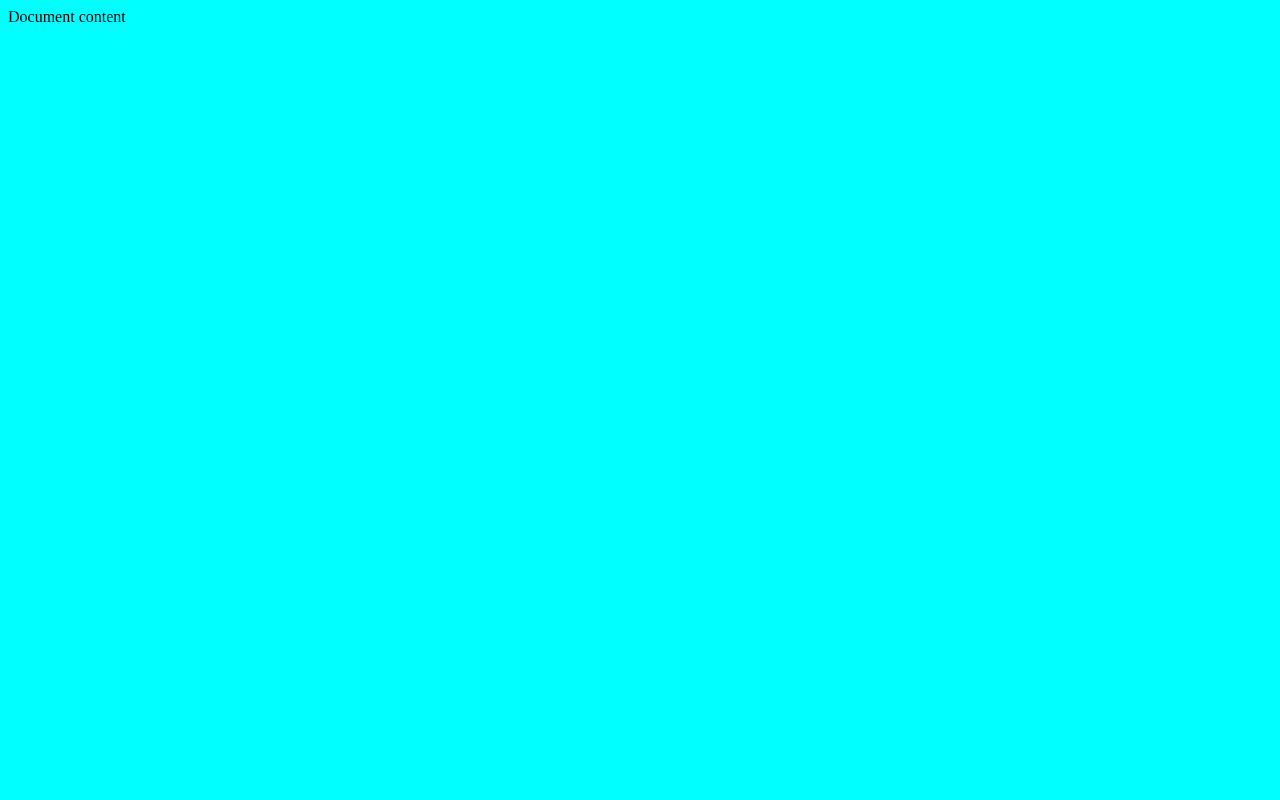
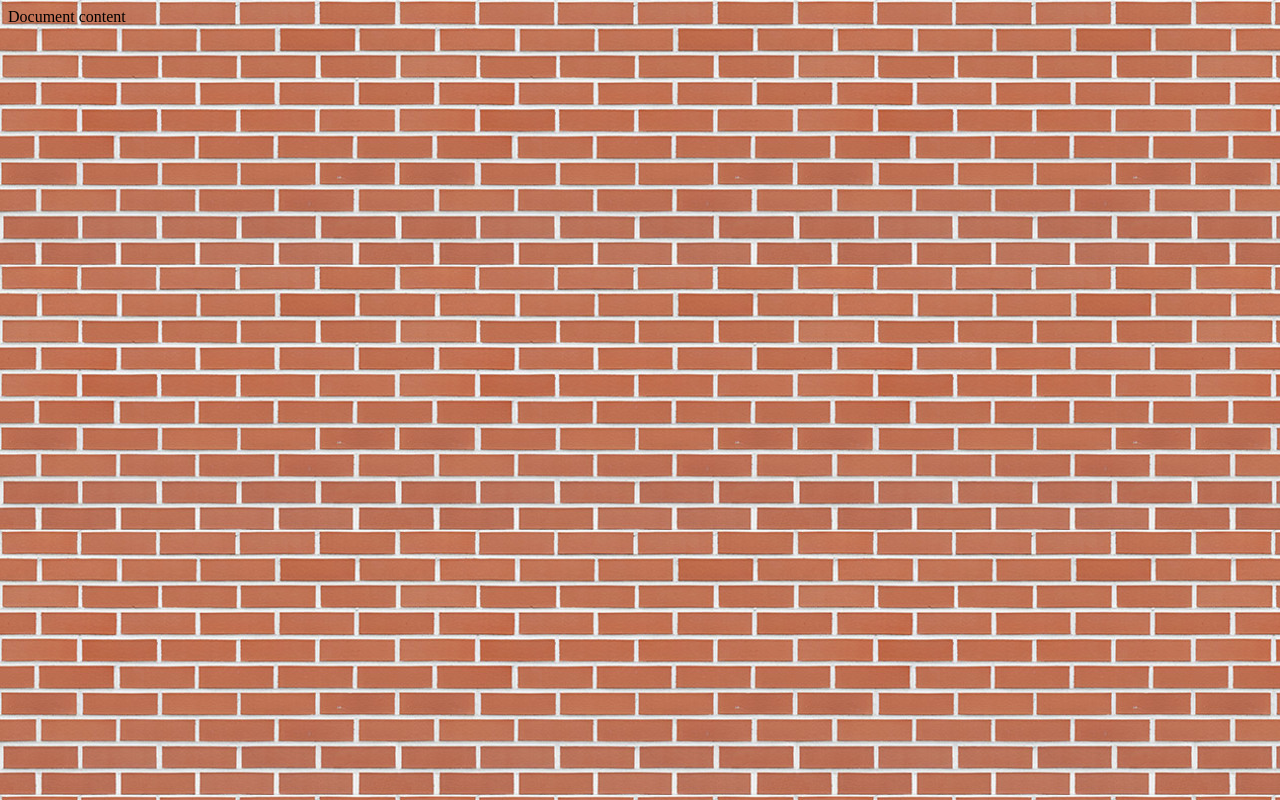
Before and after one commit to saishasolanki/html-quiz, a plain HTML site: page index.html in a window 1280 px wide. Drawn offline with Linux system fonts and the light colour scheme.

Commit message:
added background to the document

```diff
--- a/index.html
+++ b/index.html
@@ -1,11 +1,7 @@
 <!DOCTYPE html>
 
 <head>
-<style>
-    body {
-        background-color: aqua;
-    }
-</style>
+    <link rel="stylesheet" href="styles.css">
 
 </head>
 
--- /dev/null
+++ b/styles.css
@@ -0,0 +1,4 @@
+body {
+    background-image:url("./Brick.jpg") ;
+
+}
```
Also changed, not shown: Brick.jpg (added).
